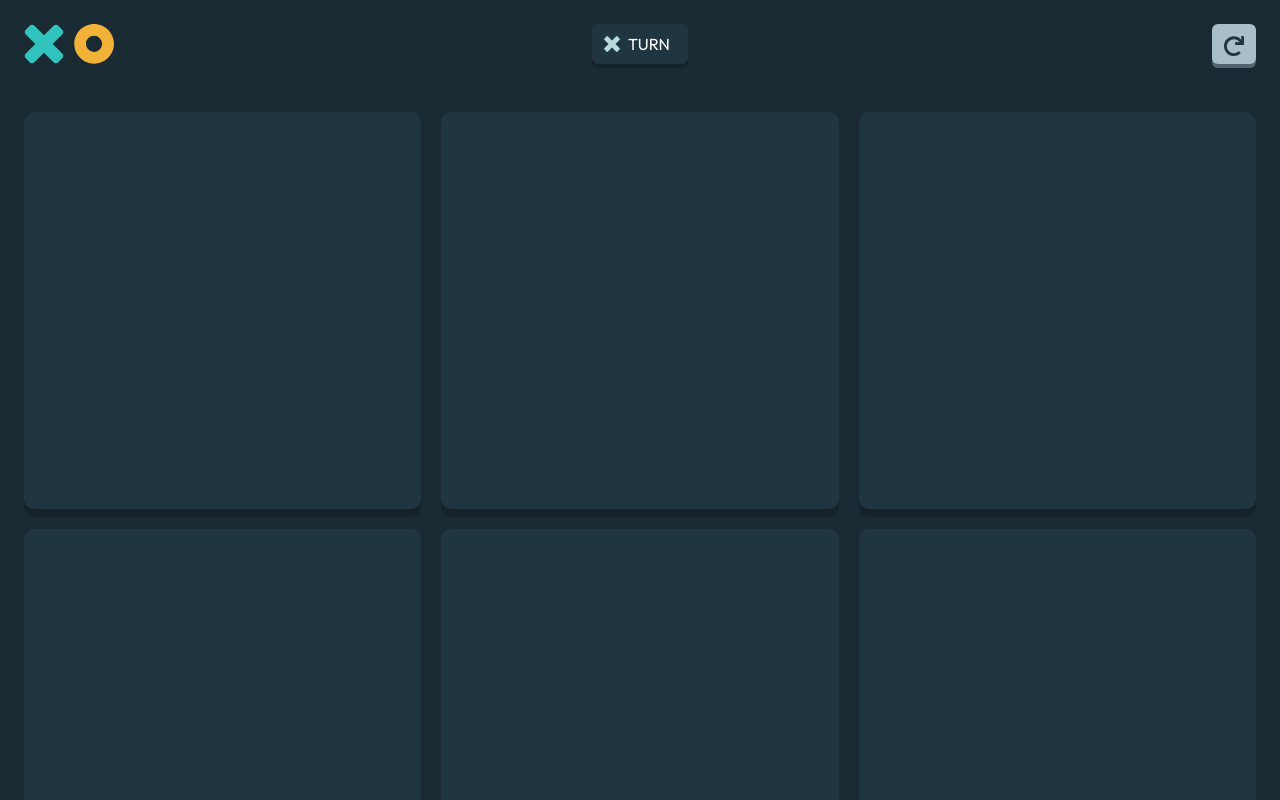
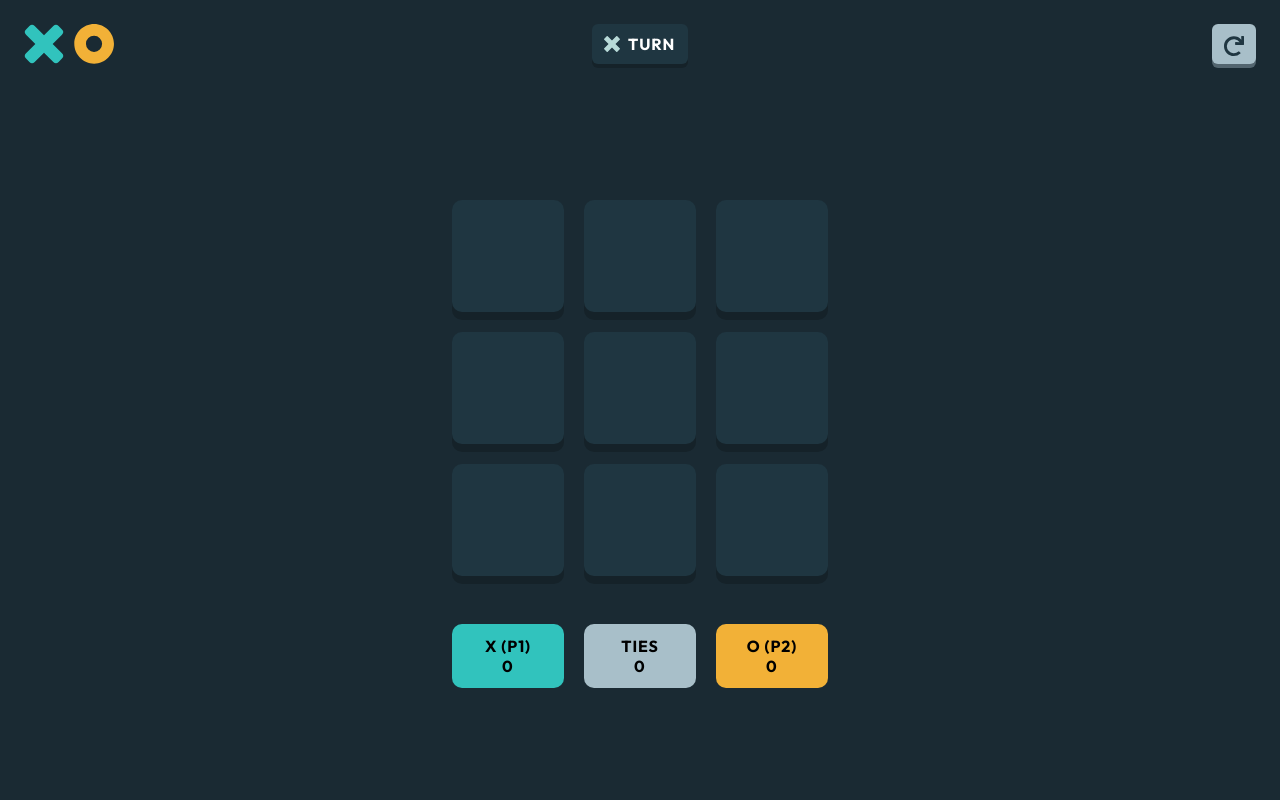
Before and after one commit to takahashiyb/tic-tac-toe, a Vue app: page / in a window 1280 px wide. Shown: the top 800 px of the page. Built offline with nearby package versions, Linux system fonts and the light colour scheme.

Commit message:
Edit styles

```diff
--- a/src/assets/styles/main.scss
+++ b/src/assets/styles/main.scss
@@ -80,12 +80,20 @@ $radius-16: 16px;
 
 html {
   background-color: $slate-900;
-  min-height: 100%;
+  font-size: 16px;
+}
+
+#app {
+  height: 100dvh;
+
+  display: flex;
+  flex-direction: column;
+  justify-items: start;
+  align-items: center;
 }
 
 * {
   font-family: 'Outfit';
-  font-size: 16px;
   color: $neutral-000;
 
   padding: 0;
@@ -114,3 +122,17 @@ html {
 .score-card__score {
   @include f.responsive-type($text-3, $text-2, $text-2);
 }
+
+.turn-indicator,
+.dialog__pretext {
+  @include f.responsive-type($text-5-bld, $text-4, $text-4);
+}
+
+.dialog__quit,
+.dialog__next {
+  @include f.flat-type($text-4);
+}
+
+.dialog__header {
+  @include f.responsive-type($text-2, $text-1, $text-1);
+}
--- a/src/component/GameButtons.vue
+++ b/src/component/GameButtons.vue
@@ -26,7 +26,8 @@ function canClick(value: number) {
           !game.boardState[0].state.includes(value, 0) &&
           game.boardState[1] &&
           !game.boardState[1].state.includes(value, 0) &&
-          game.turn === 1
+          game.turn === 1 &&
+          game.gameState !== 'end'
         "
         src="/src/assets/icons/icon-o-outline.svg"
         alt="hovered o icon"
@@ -43,7 +44,8 @@ function canClick(value: number) {
           !game.boardState[0].state.includes(value, 0) &&
           game.boardState[1] &&
           !game.boardState[1].state.includes(value, 0) &&
-          game.turn === 0
+          game.turn === 0 &&
+          game.gameState !== 'end'
         "
         src="/src/assets/icons/icon-x-outline.svg"
         alt="hovered x icon"
@@ -70,6 +72,7 @@ section {
 img {
   min-height: 100%;
   min-width: 100%;
+  max-width: 64px;
 }
 
 .button {
@@ -86,10 +89,10 @@ img {
 }
 
 .button .hover-icon {
-  display: none;
+  opacity: 0;
 }
 
 .button:hover .hover-icon {
-  display: inline;
+  opacity: 100%;
 }
 </style>
```
